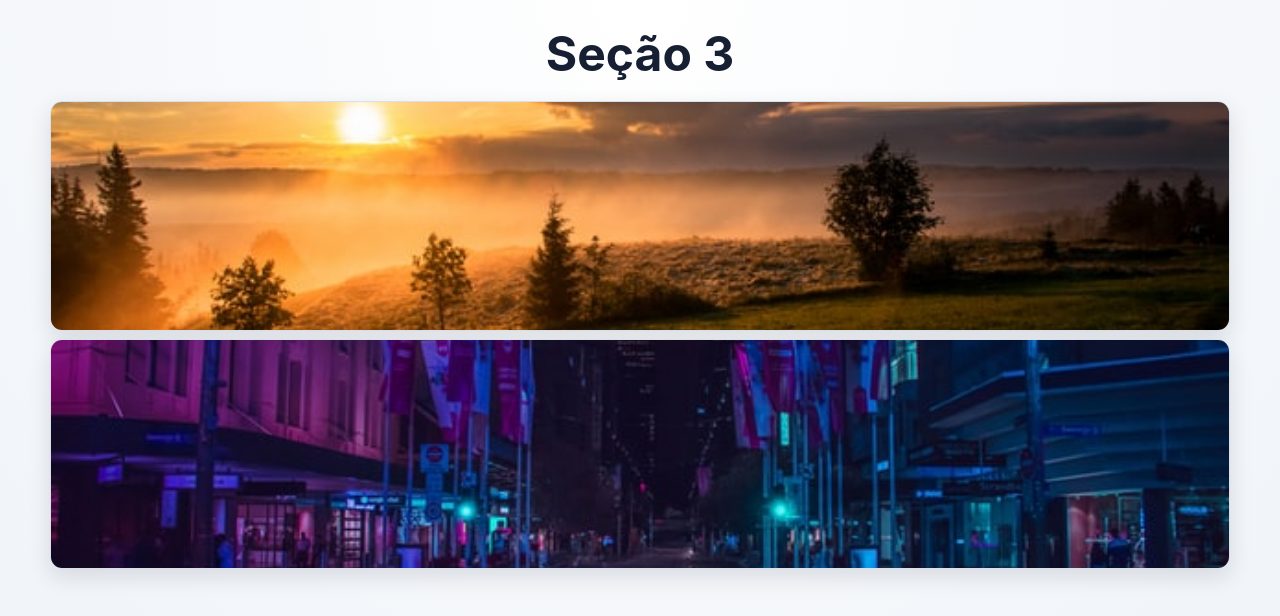
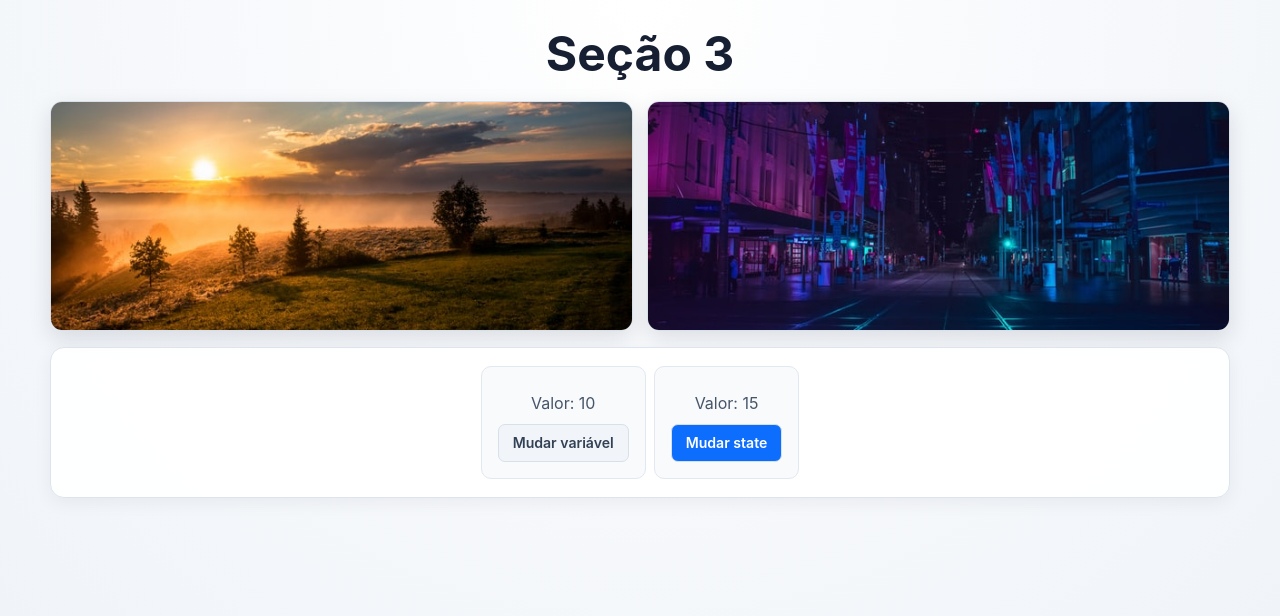
Before and after one commit to vitorcgo/fundamentos-react-lab, a React (Vite) app: page / in a window 1280 px wide. Shown: the top 616 px of the page. Built offline with nearby package versions, Linux system fonts and the light colour scheme.

Commit message:
feat: compare regular data and state

```diff
--- a/src/App.jsx
+++ b/src/App.jsx
@@ -1,5 +1,6 @@
 import "./App.css";
 import city from "./assets/city.jpg";
+import ManageData from "./components/ManageData";
 
 function App() {
   return (
@@ -13,6 +14,8 @@ function App() {
         {/* Imagem importada de src/assets */}
         <img src={city} alt="Cidade" />
       </div>
+
+      <ManageData />
     </div>
   );
 }
--- a/src/components/ManageData.js
+++ b/src/components/ManageData.js
@@ -1,39 +1,33 @@
-/*
-  ==============================================================
-  COMPONENTE: ManageData
-  ==============================================================
-
-  OBJETIVO DIDÁTICO
-  Comparar um valor armazenado em uma variável JavaScript comum
-  com um valor controlado pelo React através de state.
-
-  CONCEITOS
-  - variável JavaScript
-  - useState
-  - atualização de state
-  - re-renderização
-  - evento onClick
-
-  O QUE ESTE COMPONENTE DEVERÁ DEMONSTRAR
-  1. Um valor comum exibido na interface.
-  2. Uma tentativa de alterar esse valor por uma interação.
-  3. Um segundo valor armazenado em state.
-  4. A atualização do state por um botão.
-  5. A diferença de comportamento entre os dois casos.
-
-  ATENÇÃO
-  Não reatribua uma constante criada com const. Pense em qual
-  declaração JavaScript faz sentido para o exemplo comparativo.
-
-  CSS DISPONÍVEL
-  .lab-card, .lab-card__header, .demo-grid, .demo-panel,
-  .value-display, .action-button, .concept-tag
-
-  TODO: implemente o componente durante a aula.
-*/
+import { useState } from "react";
 
 const ManageData = () => {
-  return null;
+  // Valor comum: não possui setter do React.
+  let someData = 10;
+
+  // State: quando atualizado, React renderiza novamente o componente.
+  const [anotherNumber, setAnotherNumber] = useState(15);
+
+  return (
+    <div>
+      <div>
+        <p>Valor: {someData}</p>
+
+        {/* A variável muda internamente, mas React não é avisado. */}
+        <button onClick={() => (someData = 15)}>
+          Mudar variável
+        </button>
+      </div>
+
+      <div>
+        <p>Valor: {anotherNumber}</p>
+
+        {/* O setter atualiza o state e solicita nova renderização. */}
+        <button onClick={() => setAnotherNumber(20)}>
+          Mudar state
+        </button>
+      </div>
+    </div>
+  );
 };
 
 export default ManageData;
```
